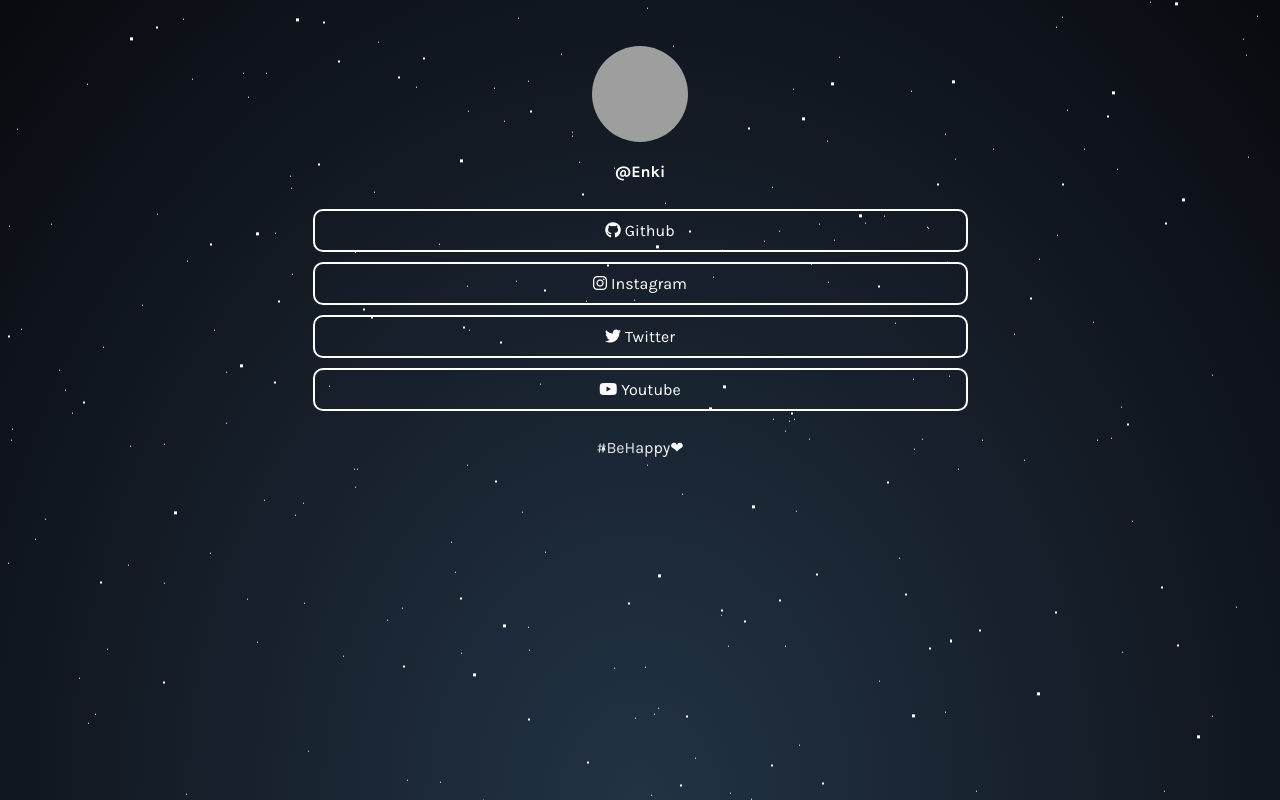
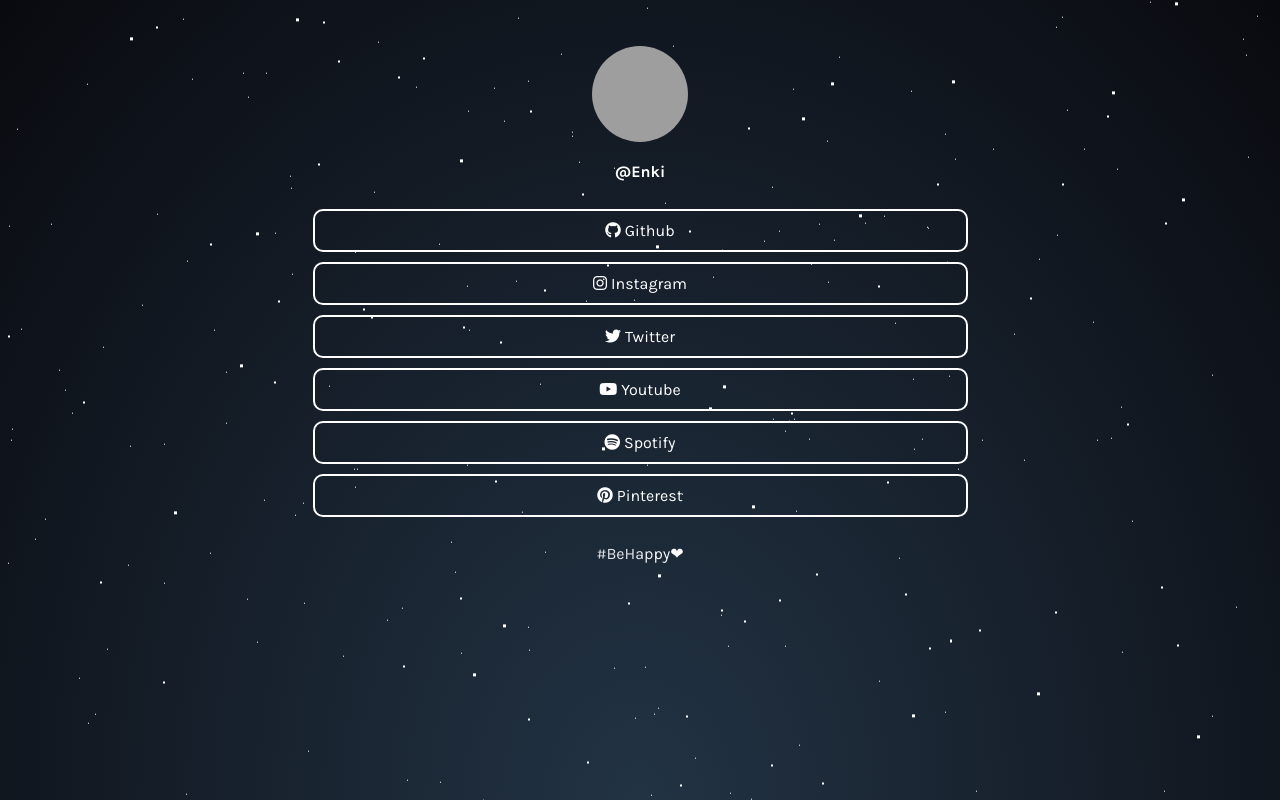
Before and after one commit to Enki013/my-links, a plain HTML site: page index.html in a window 1280 px wide. Drawn offline with Linux system fonts and the light colour scheme; grey boxes are pictures that could not be loaded.

Commit message:
Update index.html

```diff
--- a/index.html
+++ b/index.html
@@ -62,6 +62,12 @@
       <a class="link" href="https://www.youtube.com/channel/UCL1prZNTgsdX1ynvhqntuBg" target="_blank">
         <i class="fab fa-youtube">&nbsp;</i>Youtube
       </a>
+      <a class="link" href="https://open.spotify.com/user/11bsj6e8way2pgb1sdkn2tqbu" target="_blank">
+        <i class="fab fa-spotify">&nbsp;</i>Spotify
+      </a>
+       <a class="link" href="https://tr.pinterest.com/i_miss_us_lol/" target="_blank">
+        <i class="fab fa-pinterest">&nbsp;</i>Pinterest
+      </a>
     </div>
 
     <div id="hashtag">
```
